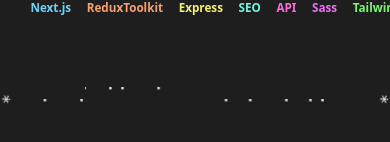
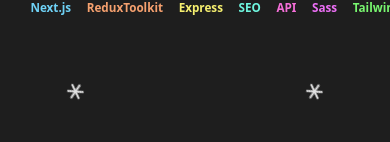
Before and after one commit to AndrewHypster/Portfolio, a Next.js app: page / in a window 390 px wide. Shown: the part 330-472 px from the top of the page. Built offline with nearby package versions, Linux system fonts and the light colour scheme; a web font is replaced by a local one.

Commit message:
particle title

```diff
--- a/app/hero-page-style/hero-about.module.css
+++ b/app/hero-page-style/hero-about.module.css
@@ -4,9 +4,11 @@
 
 .titleBox {
   position: relative;
-  font-size: clamp(48px, 12vw, 160px);
+  width: 100%;
+  --about-title-font-size: clamp(48px, 12vw, 160px);
+  font-size: var(--about-title-font-size);
   color: var(--foreground);
-  gap: 0.35em;
+  gap: 0.2em;
   display: flex;
   justify-content: center;
   align-items: center;
@@ -39,6 +41,15 @@
   animation: rotate 5s linear infinite;
 }
 
+@media (max-width: 600px) {
+  .titleBox {
+    --about-title-font-size: clamp(18px, 8vw, 72px);
+    gap: 0.1em;
+    padding: 0 0.5rem;
+    box-sizing: border-box;
+  }
+}
+
 @keyframes rotate {
   0% {
     transform: rotate(0deg);
--- a/app/page.jsx
+++ b/app/page.jsx
@@ -79,7 +79,7 @@
               />
             </div>
             <div className={main.buttons}>
-              <Button className={main.button}>Зв'язатися</Button>
+              <Button className={main.button}>Зв&apos;язатися</Button>
               <Button className={main.button}>Проекти</Button>
             </div>
           </div>
@@ -196,9 +196,9 @@
           <h2 className="hidden">01 ABOUT ME</h2>
           <ParticleText
             text="01"
-              fontSize="clamp(48px, 12vw, 160px)"
+            fontSize="var(--about-title-font-size)"
             fontWeight={200}
-              color="currentColor"
+            color="#ffffff"
             interactionRadius={200}
             interactionStrength={0.2}
             particleSize="5%"
@@ -206,9 +206,9 @@
           />
           <ParticleText
             text="ABOUT ME"
-              fontSize="clamp(48px, 12vw, 160px)"
+            fontSize="var(--about-title-font-size)"
             fontWeight={700}
-              color="currentColor"
+            color="#ffffff"
             interactionRadius={200}
             interactionStrength={0.2}
             particleSize="5%"
```
Lines whose indentation alone changed are shown as unchanged.
